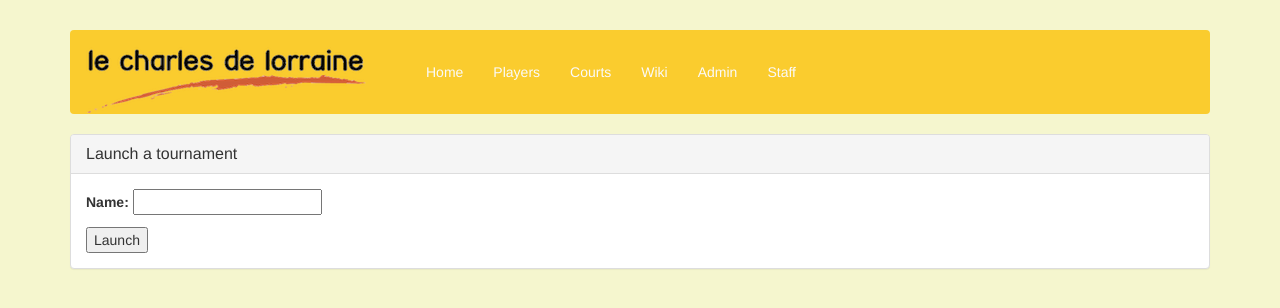
After one commit to ivanahad/sep2015E, a Django app: page /tournament/launch in a window 1280 px wide. The commit adds this page. Shown: the top 308 px of the page. Run offline with Django 3.2, Linux system fonts and the light colour scheme; some libraries are stand-ins or nearby versions.

Commit message:
added launch tournament form - need testing

```diff
--- a/sep2015E/sep2015E/urls.py
+++ b/sep2015E/sep2015E/urls.py
@@ -24,5 +24,5 @@ urlpatterns = [
     url(r'^players/', include('players.urls')),
     url(r'^courts/', include('courts.urls')),
     url(r'^staff/', include('staff.urls')),
-
+    url(r'^tournament/', include('tournament.urls')),
 ]
--- /dev/null
+++ b/sep2015E/templates/tournament/launch.html
@@ -0,0 +1,20 @@
+{% extends 'site_template.html' %}
+
+{% block title %}
+<title>Launch a tournament</title>
+{% endblock %}
+
+{% block content %}
+	<div class="panel panel-default">
+		<div class="panel-heading">
+			<h3 class="panel-title">Launch a tournament</h3>
+		</div>
+		<div class="panel-body">
+		    <form action="{% url "tournament.views.launch" %}" method="post">
+			    {% csrf_token %}
+			    {{ form.as_p }}
+			    <input type="submit" value="Launch" />
+			</form>
+		</div>
+	</div>
+{% endblock %}
--- /dev/null
+++ b/sep2015E/tournament/forms.py
@@ -0,0 +1,7 @@
+from django import forms
+import tournament
+
+class LaunchTournamentForm(forms.ModelForm):
+	class Meta:
+		model = tournament.models.Tournament
+		fields = ['name']
--- /dev/null
+++ b/sep2015E/tournament/urls.py
@@ -0,0 +1,5 @@
+from django.conf.urls import patterns, url
+
+urlpatterns = patterns('tournament.views',
+    url(r'^launch$', 'launch')
+)
--- a/sep2015E/tournament/views.py
+++ b/sep2015E/tournament/views.py
@@ -1,3 +1,41 @@
 from django.shortcuts import render
+from django.http import HttpResponseRedirect
+from players.models import Pair
+from tournament.models import *
+from tournament.forms import LaunchTournamentForm
+import math
 
-# Create your views here.
+def launch(request):
+    if request.method == 'POST':
+        form = LaunchTournamentForm(request.POST)
+        if form.is_valid():
+            tournament = Tournament.objects.get(name=form.cleaned_data['name'])
+            #list of players from database
+            pairs_key = TournamentParticipant.objects.filter(tournament=tournament)
+            pairs = [Pair.objects.get(pk=entry.participant) for entry in pairs_key]
+            std_size = tournament.pool_size
+            nb_pools = math.ceil(len(pairs) / std_size)
+            nb_reduced_pools = (nb_pools * std_size) - len(pairs)
+            pools = nb_pools * Pool() #creates a list of new pools.
+            for i in range(nb_pools) :
+                pools[i].size = (std_size-1) if i < nb_reduced_pools else std_size
+
+            pairs = set(pairs)
+            for pool in pools :
+                for i in range(pool.size):
+                    pp = PoolParticipant()
+                    pp.pool = pool
+                    pp.participant = pairs.pop()
+                    pp.save()
+                parts = PoolParticipant.objects.filter(pool=pool)
+                for i in range(pool.size):
+                    for j in range(i+1, pool.size):
+                        match=Match()
+                        match.p1=parts[i]
+                        match.p2=parts[j]
+                        match.save()
+                pool.save()
+            return HttpResponseRedirect('/')
+    else:
+        form = LaunchTournamentForm()
+        return render(request, 'tournament/launch.html', locals())
```
Also changed, not shown: sep2015E/sep2015E/settings.py (+6 -6 lines), sep2015E/templates/staff/home.html (+8 -0 lines).
